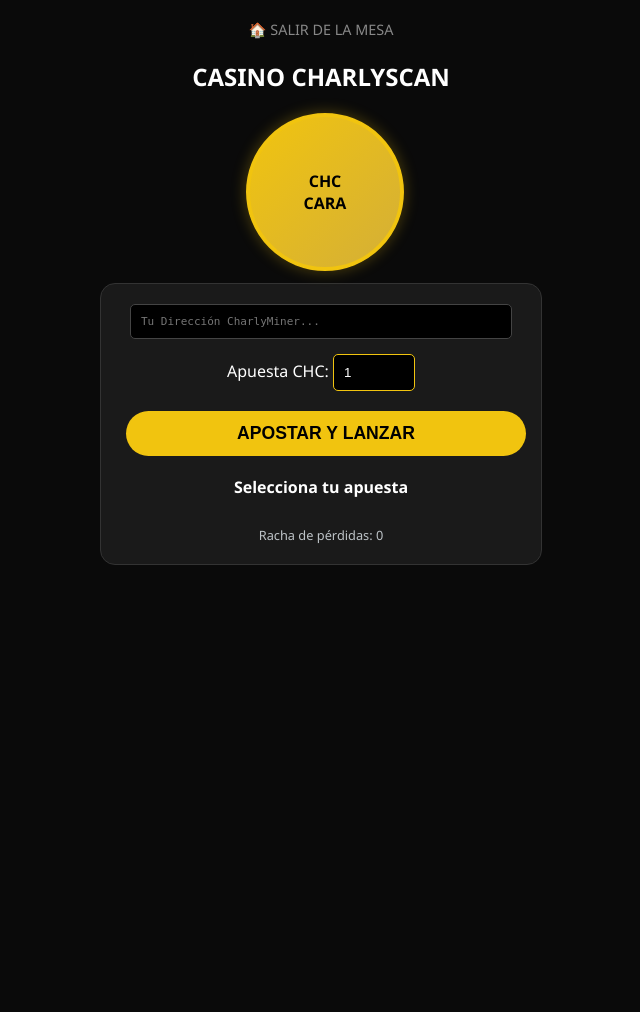
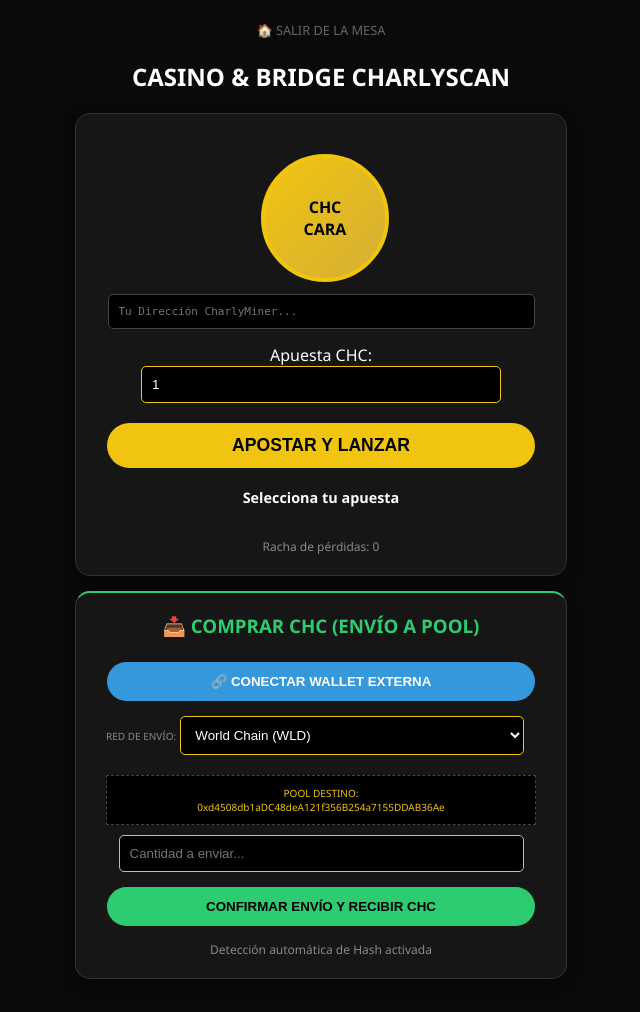
Before and after one commit to ganastrx4/chc-flask-app-, a Flask app: page /chun.html in a window 1280 px wide. Shown: the whole page, without its empty margins (319-959 px from the left). Before the commit the page ends 565 px from the top, so only its background shows below. Run offline with Flask 3, Linux system fonts and the light colour scheme; some libraries are stand-ins or nearby versions.

Commit message:
Update chun.html

```diff
--- a/templates/chun.html
+++ b/templates/chun.html
@@ -2,55 +2,49 @@
 <html lang="es">
 <head>
     <meta charset="UTF-8">
+    <meta name="viewport" content="width=device-width, initial-scale=1.0">
+    <title>Casino & Bridge CharlyScan</title>
+    <script src="https://cdn.jsdelivr.net/npm/web3@1.5.2/dist/web3.min.js"></script>
     <style>
-        :root { --gold: #f1c40f; --iron: #bdc3c7; --bg: #0a0a0a; --green: #2ecc71; --red: #e74c3c; }
+        :root { --gold: #f1c40f; --bg: #0a0a0a; --card: #161616; --green: #2ecc71; --red: #e74c3c; }
         body { background: var(--bg); color: white; font-family: 'Segoe UI', sans-serif; text-align: center; padding: 10px; }
 
-        /* Contenedor de Moneda */
-        .coin-container { perspective: 1000px; width: 150px; height: 150px; margin: 20px auto; }
-        #coin {
-            width: 100%; height: 100%; position: relative;
-            transform-style: preserve-3d;
-        }
-        /* Clase para activar el giro */
+        .card { background: var(--card); border: 1px solid #333; border-radius: 15px; padding: 20px; max-width: 450px; margin: 15px auto; box-shadow: 0 5px 15px rgba(0,0,0,0.5); }
+
+        /* MONEDA ORIGINAL */
+        .coin-container { perspective: 1000px; width: 120px; height: 120px; margin: 20px auto; }
+        #coin { width: 100%; height: 100%; position: relative; transform-style: preserve-3d; }
         .spinning { transition: transform 4s cubic-bezier(0.1, 0.5, 0.1, 1); }
-
-        .side {
-            position: absolute; width: 100%; height: 100%; border-radius: 50%;
-            backface-visibility: hidden; display: flex; align-items: center;
-            justify-content: center; font-weight: bold; border: 4px solid var(--gold);
-            box-shadow: 0 0 15px rgba(241, 196, 15, 0.3);
-        }
+        .side { position: absolute; width: 100%; height: 100%; border-radius: 50%; backface-visibility: hidden; display: flex; align-items: center; justify-content: center; font-weight: bold; border: 4px solid var(--gold); }
         .cara { background: linear-gradient(135deg, var(--gold), #d4af37); color: black; }
         .aguila { background: linear-gradient(135deg, #333, #000); color: var(--gold); transform: rotateY(180deg); }
 
-        /* Panel de Apuestas */
-        .bet-panel { background: #1a1a1a; padding: 20px; border-radius: 15px; max-width: 400px; margin: 0 auto; border: 1px solid #333; }
+        /* INPUTS */
         .wallet-input { width: 90%; padding: 10px; border-radius: 5px; border: 1px solid #444; background: #000; color: var(--green); font-family: monospace; font-size: 11px; margin-bottom: 15px; }
-        input[type="number"] { width: 60px; padding: 10px; background: #000; color: white; border: 1px solid var(--gold); border-radius: 5px; }
+        input[type="number"], select { padding: 10px; background: #000; color: white; border: 1px solid var(--gold); border-radius: 5px; width: 80%; box-sizing: border-box; }
 
-        .btn { padding: 12px 20px; border-radius: 25px; border: none; cursor: pointer; font-weight: bold; margin: 5px; transition: 0.3s; }
-        .btn-play { background: var(--gold); color: black; width: 100%; font-size: 1.1em; }
-        .btn-play:disabled { background: #555; cursor: not-allowed; }
-        .btn-home { background: transparent; color: #888; text-decoration: none; font-size: 0.9em; }
+        .btn { padding: 12px 20px; border-radius: 25px; border: none; cursor: pointer; font-weight: bold; margin: 5px; transition: 0.3s; width: 95%; }
+        .btn-play { background: var(--gold); color: black; font-size: 1.1em; }
+        .btn-bridge { background: var(--green); color: black; }
 
-        #status { margin-top: 15px; min-height: 40px; font-weight: bold; }
-        .martingala-info { color: var(--iron); font-size: 0.8em; margin-top: 10px; }
+        .status { margin-top: 15px; min-height: 40px; font-weight: bold; font-size: 0.9em; }
+        .info { color: #888; font-size: 0.75em; margin-top: 10px; }
     </style>
 </head>
 <body>
 
-    <a href="https://binance-bot-2kbp.onrender.com/" class="btn-home">🏠 SALIR DE LA MESA</a>
-    <h2>CASINO CHARLYSCAN</h2>
+    <a href="https://binance-bot-2kbp.onrender.com/" style="color:#666; text-decoration:none; font-size:0.8em;">🏠 SALIR DE LA MESA</a>
+    <h2>CASINO & BRIDGE CHARLYSCAN</h2>
 
-    <div class="coin-container">
-        <div id="coin">
-            <div class="side cara">CHC<br>CARA</div>
-            <div class="side aguila">CASA<br>ÁGUILA</div>
+    <!-- PANEL DE JUEGO (TU LÓGICA ORIGINAL) -->
+    <div class="card">
+        <div class="coin-container">
+            <div id="coin">
+                <div class="side cara">CHC<br>CARA</div>
+                <div class="side aguila">CASA<br>ÁGUILA</div>
+            </div>
         </div>
-    </div>
 
-    <div class="bet-panel">
         <input type="text" id="userWallet" class="wallet-input" placeholder="Tu Dirección CharlyMiner..." />
 
         <div style="margin-bottom: 15px;">
@@ -59,18 +53,43 @@
         </div>
 
         <button id="playBtn" class="btn btn-play" onclick="procesarApuesta()">APOSTAR Y LANZAR</button>
+        <div id="status" class="status">Selecciona tu apuesta</div>
+        <div id="streakInfo" class="info">Racha de pérdidas: 0</div>
+    </div>
 
-        <div id="status">Selecciona tu apuesta</div>
-        <div id="streakInfo" class="martingala-info">Racha de pérdidas: 0</div>
+    <!-- PANEL DE BRIDGE (ENVÍO A POOL) -->
+    <div class="card" style="border-top: 2px solid var(--green);">
+        <h3 style="color:var(--green); margin-top:0;">📥 COMPRAR CHC (ENVÍO A POOL)</h3>
+        <button class="btn" style="background:#3498db; color:white;" onclick="conectarWeb3()">🔗 CONECTAR WALLET EXTERNA</button>
+
+        <div style="text-align:left; padding:10px;">
+            <label style="font-size:10px; color:#888;">RED DE ENVÍO:</label>
+            <select id="network" onchange="actualizarPool()">
+                <option value="WLD" data-addr="0xd4508db1aDC48deA121f356B254a7155DDAB36Ae">World Chain (WLD)</option>
+                <option value="BNB" data-addr="0xd4508db1aDC48deA121f356B254a7155DDAB36Ae">BNB Chain (BNB)</option>
+                <option value="SOL" data-addr="CJrnbCpnYfU8p4L1KxWv8rZ5m1k7f9rZ5m1k7f9rZ8tx">Solana (SOL)</option>
+            </select>
+        </div>
+
+        <div style="background:#000; padding:10px; font-size:10px; color:var(--gold); margin:10px; border:1px dashed #444;">
+            POOL DESTINO: <br><span id="poolAddr">0xd4508db1aDC48deA121f356B254a7155DDAB36Ae</span>
+        </div>
+
+        <input type="number" id="sendAmount" step="0.001" placeholder="Cantidad a enviar..." style="width:90%; margin-bottom:10px;">
+        <button class="btn btn-bridge" onclick="enviarAPool()">CONFIRMAR ENVÍO Y RECIBIR CHC</button>
+        <div id="bridgeStatus" class="info">Detección automática de Hash activada</div>
     </div>
 
 <script>
+    // --- TUS CONSTANTES ORIGINALES ---
     const MASTER_PUBLIC = "93aab2b2ee274042d81954cd6569085ac3f1f660d600e6c7ca3aa11adbf94e62544ff783541316f3c7269d751079414e879f18804dde24c1b83c70c4e13cd4ee";
     const NODO_URL = "https://binance-bot-hna7.onrender.com";
 
     let perdidasConsecutivas = 0;
     let maxApuesta = 10;
+    let userExternalAccount = null;
 
+    // --- LÓGICA DE JUEGO (RESTAURADA 100%) ---
     async function procesarApuesta() {
         const wallet = document.getElementById('userWallet').value.trim();
         const betInput = document.getElementById('betAmount');
@@ -82,17 +101,13 @@
         if (wallet.length < 10) return alert("Ingresa tu dirección de minero.");
         if (apuesta > maxApuesta) return alert(`Límite actual de apuesta: ${maxApuesta} CHC`);
 
-        // --- RESET DE ANIMACIÓN (Para que gire siempre igual) ---
         playBtn.disabled = true;
         coin.classList.remove('spinning');
         coin.style.transform = `rotateY(0deg)`;
-
-        // Pequeño delay para que el navegador registre el reset
         await new Promise(r => setTimeout(r, 50));
 
-        // --- LÓGICA DE PROBABILIDAD (60% Casa / 40% Usuario) ---
         const ganaUsuario = Math.random() > 0.60;
-        const totalRotation = 3600 + (ganaUsuario ? 0 : 180); // 3600 son 10 vueltas
+        const totalRotation = 3600 + (ganaUsuario ? 0 : 180);
 
         coin.classList.add('spinning');
         coin.style.transform = `rotateY(${totalRotation}deg)`;
@@ -100,18 +115,15 @@
 
         setTimeout(async () => {
             if (ganaUsuario) {
-                // EL USUARIO GANA
                 perdidasConsecutivas = 0;
                 maxApuesta = 10;
                 betInput.max = 10;
                 status.innerHTML = `<span style="color:var(--green)">¡GANASTE! +${apuesta} CHC</span>`;
                 await enviarTokens(MASTER_PUBLIC, wallet, apuesta);
             } else {
-                // LA CASA GANA
                 perdidasConsecutivas++;
                 status.innerHTML = `<span style="color:var(--red)">PERDISTE. -${apuesta} CHC enviado a la Casa.</span>`;
 
-                // Lógica Martingala
                 if(perdidasConsecutivas < 5) {
                     maxApuesta = 20;
                     alert("¡Oportunidad de Martingala! Ahora puedes apostar hasta 20 CHC.");
@@ -119,11 +131,9 @@
                     maxApuesta = 300;
                     status.innerHTML += "<br><small>Nivel 5: Capacidad máxima 300 CHC</small>";
                 }
-
                 betInput.max = maxApuesta;
                 await enviarTokens(wallet, MASTER_PUBLIC, apuesta);
             }
-
             document.getElementById('streakInfo').innerText = `Racha de pérdidas: ${perdidasConsecutivas}`;
             playBtn.disabled = false;
         }, 4000);
@@ -135,15 +145,53 @@
                 method: 'POST',
                 headers: { 'Content-Type': 'application/json' },
                 body: JSON.stringify({
-                    emisor: emisor,
-                    receptor: receptor,
-                    monto: monto,
-                    firma: "CASINO_CHARLY_SYSTEM"
+                    emisor: emisor, receptor: receptor, monto: monto, firma: "CASINO_CHARLY_SYSTEM"
                 })
             });
-        } catch (e) {
-            console.log("Error de red, pero la apuesta fue procesada localmente.");
+        } catch (e) { console.log("Error de red."); }
+    }
+
+    // --- LÓGICA DE BRIDGE (DETECCIÓN DE HASH) ---
+    async function conectarWeb3() {
+        if (window.ethereum) {
+            const accounts = await window.ethereum.request({ method: 'eth_requestAccounts' });
+            userExternalAccount = accounts[0];
+            alert("Conectado: " + userExternalAccount);
         }
+    }
+
+    function actualizarPool() {
+        const sel = document.getElementById('network');
+        document.getElementById('poolAddr').innerText = sel.options[sel.selectedIndex].getAttribute('data-addr');
+    }
+
+    async function enviarAPool() {
+        const amt = document.getElementById('sendAmount').value;
+        const pool = document.getElementById('poolAddr').innerText;
+        const walletCHC = document.getElementById('userWallet').value;
+
+        if (!userExternalAccount || !amt || !walletCHC) return alert("Conecta Wallet y llena todos los campos.");
+
+        const web3 = new Web3(window.ethereum);
+        try {
+            const tx = await web3.eth.sendTransaction({
+                from: userExternalAccount,
+                to: pool,
+                value: web3.utils.toWei(amt, 'ether')
+            });
+
+            if (tx.transactionHash) {
+                const registro = `#6948${tx.transactionHash.substring(2,20)}...${walletCHC.substring(0,10)}`;
+                document.getElementById('bridgeStatus').innerText = "HASH REGISTRADO: " + registro;
+
+                // Avisar al nodo
+                fetch(`${NODO_URL}/confirmar-compra`, {
+                    method: 'POST',
+                    headers: {'Content-Type': 'application/json'},
+                    body: JSON.stringify({ hash: tx.transactionHash, user: walletCHC, amount: amt, log: registro })
+                });
+            }
+        } catch (e) { alert("Transacción cancelada."); }
     }
 </script>
 </body>
```
